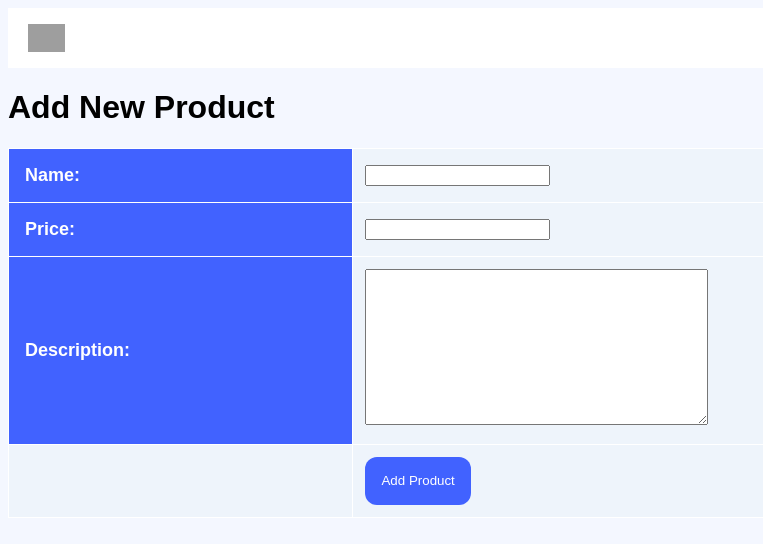
After one commit to aryawijayak/shopping-art, a Django app: page /create-product in a window 1280 px wide. The commit adds this page. Shown: the top 544 px of the page, without its empty margins (0-763 px from the left). Run offline with Django 4.2, Linux system fonts and the light colour scheme; grey boxes are pictures that could not be loaded.

Commit message:
Final Code Tugas 3

```diff
--- /dev/null
+++ b/main/forms.py
@@ -0,0 +1,7 @@
+from django.forms import ModelForm
+from main.models import Product
+
+class ProductForm(ModelForm):
+    class Meta:
+        model = Product
+        fields = ["name", "price", "description"]
--- /dev/null
+++ b/main/templates/create_product.html
@@ -0,0 +1,117 @@
+{% extends 'base.html' %}
+
+{% block content %}
+
+
+<style>
+
+    body {
+        background-color: #f4f7ff;
+    }
+
+    h1, h2, h3, h4, h5, p, th, td, a, button {
+        font-family: 'Poppins', sans-serif;
+    }
+
+    .navbar {
+        position: sticky;
+        top: 0;
+        background-color: #ffffff;
+        padding: 16px 20px;
+        display: flex;
+        justify-content: space-between;
+        align-items: center;
+        z-index: 100;
+        margin-bottom: 20px;
+    }
+
+    .navbar img {
+        max-height: 28px;
+
+    }
+
+    .content-container {
+        display: flex;
+        flex-direction: column;
+        align-items: center;
+        min-height: 0;
+        text-align: center;
+        margin-bottom: 5px;
+    }
+
+
+    .banner {
+    max-width: 100%;
+    height: auto;
+    margin-bottom: 50px;
+    }
+
+    table {
+        border-collapse: collapse;
+        width: 100%;
+        margin-top: 20px;
+        background-color: #4162FF;
+
+        margin-bottom: 20px
+    }
+
+    th {
+        border: 1px solid #ffffff;
+        padding: 16px;
+        text-align: left;
+        color: #fff;
+        font-size: 18px;
+    }
+
+    td {
+        border: 1px solid #ffffff;
+        padding: 12px;
+        text-align: left;
+        background-color: #EEF4FB;
+        color: #060a21;
+        line-height: 150%;
+    }
+
+    td.description {
+        max-width: 400px;
+        overflow-y: auto;
+    }
+
+.add-product-button {
+    display: inline-flex;
+    height: 48px;
+    padding: 4px 16px;
+    justify-content: center;
+    align-items: center;
+    gap: 8px;
+    border-radius: 12px;
+    background: var(--primary-blue, #4162FF);
+    color: #fff;
+    text-decoration: none;
+    border: none;
+    cursor: pointer;
+}
+
+</style>
+
+<div class="navbar">
+    <img src="https://github.com/aryawijayak/shopping-art/assets/119391657/7ea7f648-a457-4e65-a45f-f90796663489" alt="Logo">
+</div>
+
+
+<h1>Add New Product</h1>
+
+<form method="POST">
+    {% csrf_token %}
+    <table>
+        {{ form.as_table }}
+        <tr>
+            <td></td>
+            <td>
+                <input  type="submit" value="Add Product" class="add-product-button"/>
+            </td>
+        </tr>
+    </table>
+</form>
+
+{% endblock %}
--- a/main/urls.py
+++ b/main/urls.py
@@ -1,8 +1,14 @@
 from django.urls import path
 from main.views import show_main
+from main.views import show_main, create_product, show_xml, show_json, show_xml_by_id, show_json_by_id
 
 app_name = 'main'
 
 urlpatterns = [
     path('', show_main, name='show_main'),
+    path('create-product', create_product, name='create_product'),
+    path('xml/', show_xml, name='show_xml'),
+    path('json/', show_json, name='show_json'),
+    path('xml/<int:id>/', show_xml_by_id, name='show_xml_by_id'),
+    path('json/<int:id>/', show_json_by_id, name='show_json_by_id'),
 ]
--- a/main/views.py
+++ b/main/views.py
@@ -1,4 +1,10 @@
 from django.shortcuts import render
+from django.http import HttpResponseRedirect
+from main.forms import ProductForm
+from django.urls import reverse
+from main.models import Product
+from django.http import HttpResponse
+from django.core import serializers
 
 def show_main(request):
     context = {
@@ -8,3 +14,49 @@ def show_main(request):
     }
 
     return render(request, "main.html", context)
+
+def create_product(request):
+    form = ProductForm(request.POST or None)
+
+    if form.is_valid() and request.method == "POST":
+        form.save()
+        return HttpResponseRedirect(reverse('main:show_main'))
+
+    context = {'form': form}
+    return render(request, "create_product.html", context)
+
+def show_main(request):
+    products = Product.objects.all()
+
+    context = {
+        'name': 'Pak Bepe',
+        'class': 'PBP A',
+        'products': products,
+
+        'karya1': 'Online Course App',
+        'artist1': 'Arya Wijaya Kusuma',
+
+        'karya2': 'Private Tutor App',
+        'artist2': 'Arya keren',
+
+        'karya3': 'Task Management App',
+        'artist3': 'Aweka Design'
+    }
+
+    return render(request, "main.html", context)
+
+def show_xml(request):
+    data = Product.objects.all()
+    return HttpResponse(serializers.serialize("xml", data), content_type="application/xml")
+
+def show_json(request):
+    data = Product.objects.all()
+    return HttpResponse(serializers.serialize("json", data), content_type="application/json")
+
+def show_xml_by_id(request, id):
+    data = Product.objects.filter(pk=id)
+    return HttpResponse(serializers.serialize("xml", data), content_type="application/xml")
+
+def show_json_by_id(request, id):
+    data = Product.objects.filter(pk=id)
+    return HttpResponse(serializers.serialize("json", data), content_type="application/json")
--- a/shopping_art/settings.py
+++ b/shopping_art/settings.py
@@ -55,7 +55,7 @@ ROOT_URLCONF = 'shopping_art.urls'
 TEMPLATES = [
     {
         'BACKEND': 'django.template.backends.django.DjangoTemplates',
-        'DIRS': [],
+        'DIRS': [BASE_DIR / 'templates'],
         'APP_DIRS': True,
         'OPTIONS': {
             'context_processors': [
--- a/shopping_art/urls.py
+++ b/shopping_art/urls.py
@@ -14,8 +14,11 @@ Including another URLconf
     1. Import the include() function: from django.urls import include, path
     2. Add a URL to urlpatterns:  path('blog/', include('blog.urls'))
 """
+from django.contrib import admin
+from django.urls import path
 from django.urls import path, include
 
 urlpatterns = [
-    path('main/', include('main.urls')),
+    path('', include('main.urls')),
+    path('admin/', admin.site.urls),
 ]
--- /dev/null
+++ b/templates/base.html
@@ -0,0 +1,18 @@
+{% load static %}
+<!DOCTYPE html>
+<html lang="en">
+    <head>
+        <meta charset="UTF-8" />
+        <meta
+            name="viewport"
+            content="width=device-width, initial-scale=1.0"
+        />
+        {% block meta %}
+        {% endblock meta %}
+    </head>
+
+    <body>
+        {% block content %}
+        {% endblock content %}
+    </body>
+</html>
```
Also changed, not shown: main/templates/main.html (+224 -7 lines), README.md, 1 other file.
